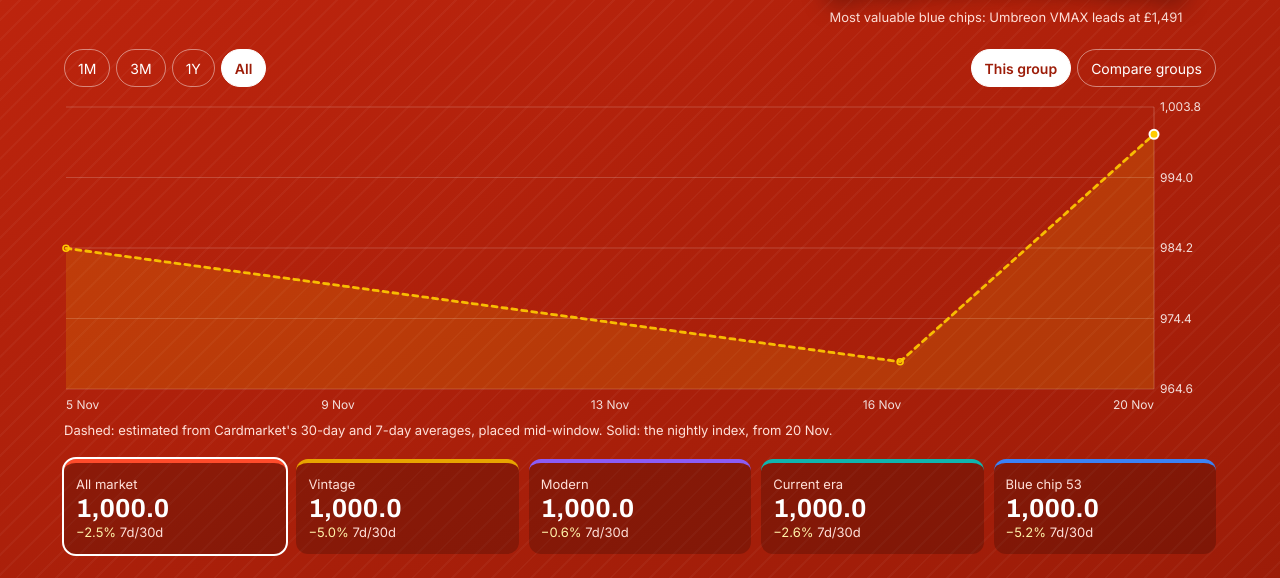
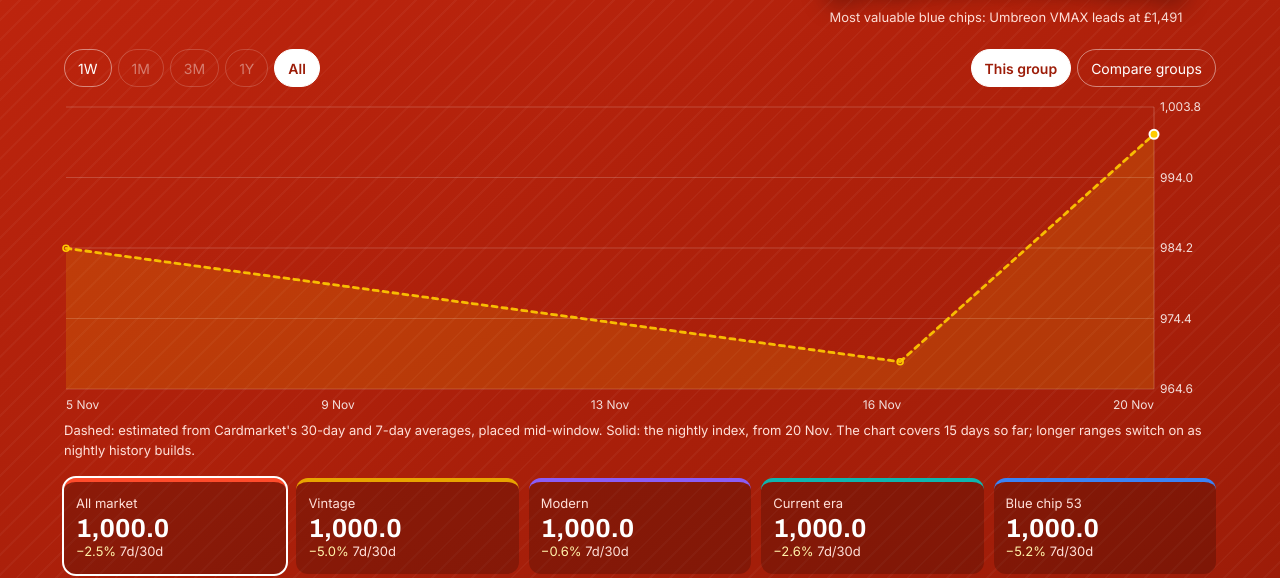
Before and after one commit to Mrhuggies/uk-pokemon-index, a website: page public/index.html in a window 1280 px wide. Shown: the part 377-955 px from the top of the page. Drawn offline with Linux system fonts and the light colour scheme.

Commit message:
Chart ranges: add 1W, disable ranges longer than the data, tidy date ticks
Co-Authored-By: Claude Opus 5.5 <noreply@anthropic.com>
Claude-Session: https://claude.ai/code/session_01NMCSaZYF4JWsmJ6Fk914kE

```diff
--- a/public/index.html
+++ b/public/index.html
@@ -60,6 +60,7 @@ button{cursor:pointer}
 .ctrl{display:flex;flex-wrap:wrap;gap:6px 12px;align-items:center;justify-content:space-between;margin:22px 0 8px}
 .tabs{display:flex;flex-wrap:wrap;gap:6px}
 .tab{min-height:38px;padding:5px 13px;border-radius:999px;border:1px solid rgba(255,255,255,.45);background:transparent;color:#fff;font-size:14px;display:inline-flex;align-items:center;gap:6px}
+.tab:disabled{opacity:.4;cursor:not-allowed}
 .tab[aria-pressed=true]{background:#fff;color:var(--red2);border-color:#fff;font-weight:600}
 .fig{position:relative;min-height:320px}.fig>svg{position:absolute;inset:0;width:100%;height:100%;overflow:visible}
 .fig.s{min-height:220px}.fig.xs{min-height:150px}
@@ -243,7 +244,7 @@ const dfmt = (d) => new Date(d + 'T12:00:00Z').toLocaleDateString('en-GB', { day
 const dfmtY = (d) => new Date(d + 'T12:00:00Z').toLocaleDateString('en-GB', { day: 'numeric', month: 'short', year: 'numeric' });
 const SEGS = [['all', 'All market', 'var(--c-all)', '#ff4b2b'], ['vintage', 'Vintage', 'var(--c-vintage)', '#e8a400'], ['modern', 'Modern', 'var(--c-modern)', '#8b5cf6'], ['current', 'Current era', 'var(--c-current)', '#0fb5ae'], ['blue', 'Blue chip 53', 'var(--c-blue)', '#3b82f6']];
 const SEG = Object.fromEntries(SEGS.map((s) => [s[0], s]));
-const RANGES = [['1M', 31], ['3M', 92], ['1Y', 366], ['All', 0]];
+const RANGES = [['1W', 8], ['1M', 31], ['3M', 92], ['1Y', 366], ['All', 0]];
 const REPO = 'Mrhuggies/uk-pokemon-index';
 const T = 'https://api.tcgdex.net/v2/en';
 const ls = { get(k) { try { return localStorage.getItem(k); } catch { return null; } }, set(k, v) { try { localStorage.setItem(k, v); } catch {} } };
@@ -288,7 +289,7 @@ function chart(box, series, o = {}) {
     let g = '';
     for (let k = 0; k <= 4; k++) { const v = lo + (hi - lo) * k / 4, yy = y(v); g += `<line x1="${pl}" x2="${W - pr}" y1="${yy}" y2="${yy}" stroke="${faint}"/><text x="${W - pr + 6}" y="${yy + 4}" fill="${ink}" font-size="12">${esc(fmt(v, true))}</text>`; }
     if (o.zero != null && o.zero > lo && o.zero < hi) g += `<line x1="${pl}" x2="${W - pr}" y1="${y(o.zero)}" y2="${y(o.zero)}" stroke="${ink}" stroke-dasharray="3 4" opacity=".6"/>`;
-    const nt = narrow ? 3 : 5;
+    const nt = Math.max(2, Math.min(narrow ? 3 : 5, Math.floor((t1 - t0) / 864e5) + 1));
     for (let k = 0; k < nt; k++) { const t = t0 + (t1 - t0) * k / (nt - 1); g += `<text x="${x(t)}" y="${H - 6}" fill="${ink}" font-size="12" text-anchor="${k === 0 ? 'start' : k === nt - 1 ? 'end' : 'middle'}">${dfmt(new Date(t).toISOString().slice(0, 10))}</text>`; }
     const firstReal = Math.min(...series.flatMap((sr) => sr.pts.filter((p) => !p[2]).map((p) => p[0])));
     if (isFinite(firstReal) && firstReal > t0) g += `<line x1="${x(firstReal)}" x2="${x(firstReal)}" y1="${pt}" y2="${H - pb}" stroke="${ink}" opacity=".25"/>`;
@@ -359,7 +360,12 @@ function renderBoard() {
   $('#chips').innerHTML = ch.filter((c) => c[1] != null).map(([k, v]) => `<span class="chip">${k}<b class="${cls(v)}">${pct(v)}</b></span>`).join('') + `<span class="chip">7d vs 30d avg<b class="${cls(m)}">${pct(m)}</b></span>`;
   const c = L?.counts; const nNow = h?.n?.[seg]?.[h.n[seg].length - 1];
   $('#stat').textContent = c ? (seg === 'blue' ? `${c.basketPriced} of ${c.basket} blue-chip cards priced` : `${N0.format(nNow || 0)} cards in this group · ${N0.format(c.priced)} cards priced in total`) : '';
-  $('#ranges').innerHTML = dates.length >= 1 ? RANGES.map(([r]) => `<button type="button" class="tab" data-r="${r}" aria-pressed="${r === range}">${r}</button>`).join('') : '';
+  // A range is only offered once the data is longer than it; otherwise it would draw the same as All.
+  const sp = dates.length ? segSeries(seg) : [];
+  const spanDays = sp.length ? (tms(sp[sp.length - 1][0]) - tms(sp[0][0])) / 864e5 : 0;
+  const usable = (d) => !d || spanDays > d;
+  if (!usable(RANGES.find((r) => r[0] === range)?.[1])) range = 'All';
+  $('#ranges').innerHTML = dates.length >= 1 ? RANGES.map(([r, d]) => usable(d) ? `<button type="button" class="tab" data-r="${r}" aria-pressed="${r === range}">${r}</button>` : `<button type="button" class="tab" disabled title="Needs more than ${d - 1} days of history">${r}</button>`).join('') : '';
   $('#modes').innerHTML = dates.length >= 1 ? [['single', 'This group'], ['compare', 'Compare groups']].map(([k, t]) => `<button type="button" class="tab" data-mode="${k}" aria-pressed="${k === mode}">${t}</button>`).join('') : '';
   const box = $('#chartbox');
   const canDraw = dates.length >= 2 || (D.history?.est && dates.length >= 1);
@@ -373,7 +379,7 @@ function renderBoard() {
       chart(box, series, { label: 'Index groups compared', fmt: (v) => pct(v, 1), zero: 0, estLabel: (i, ref) => estLabel(i, ref, anchorEst) });
     } else chart(box, [{ name, color: '#ffcc00', pts: segSeries(seg).filter((p) => tms(p[0]) >= cut) }], { label: name + ' index', estLabel: (i, ref) => estLabel(i, ref, anchorEst) });
     const hasEst = segSeries(seg).some((p) => p[2]);
-    $('#chartnote').textContent = hasEst ? `Dashed: estimated from Cardmarket's 30-day and 7-day averages, placed mid-window. Solid: the nightly index, from ${dfmt(dates[0])}.` : '';
+    $('#chartnote').textContent = (hasEst ? `Dashed: estimated from Cardmarket's 30-day and 7-day averages, placed mid-window. Solid: the nightly index, from ${dfmt(dates[0])}. ` : '') + (RANGES.some(([, d]) => d && !usable(d)) ? `The chart covers ${Math.round(spanDays)} days so far; longer ranges switch on as nightly history builds.` : '');
   } else {
     if (box._ro) box._ro.disconnect();
     box.className = 'early'; $('#chartnote').textContent = '';
```
